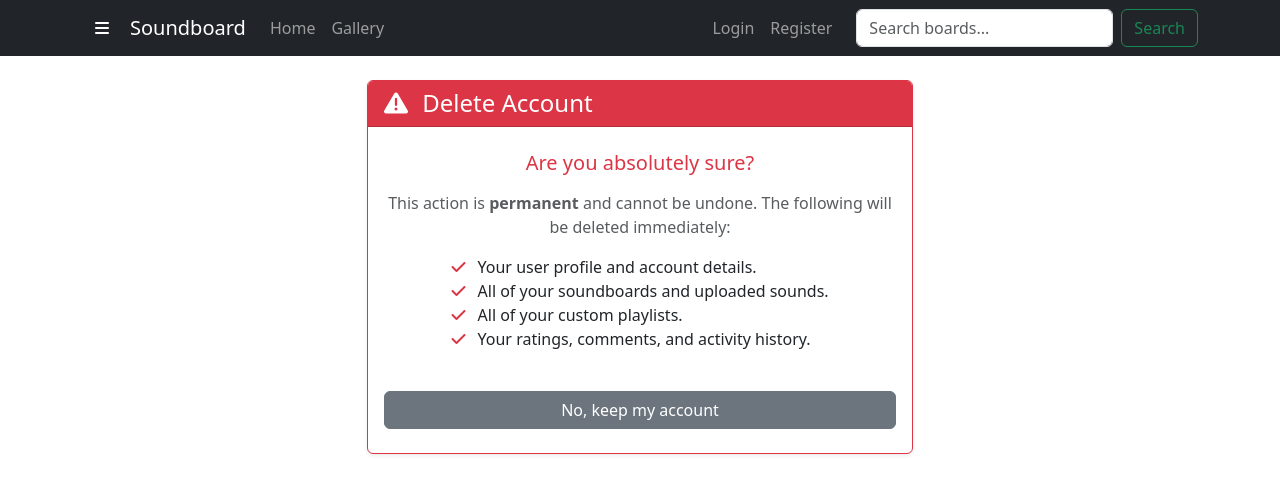
After one commit to ernestgwilsonii/Soundboard, a Flask app: template templates/auth/delete_account.html in a window 1280 px wide. The commit adds this page. Shown: the top 494 px of the page. Run offline with Flask 3, Linux system fonts and the light colour scheme; the template is opened without the code that fills it, so the values that code supplies are empty; data comes from the database, SQL or seed files in the repository; parts of the project's set-up code (start-up, migrations or seed data) failed here and were passed over.

Commit message:
feat(auth): Implement Account Deactivation with full data cleanup

```diff
--- a/app/models.py
+++ b/app/models.py
@@ -46,6 +46,46 @@ class User(UserMixin):
                 (self.username, self.email, self.password_hash, self.role, int(self.active), int(self.is_verified), self.avatar_path, self.failed_login_attempts, self.lockout_until, self.bio, self.social_x, self.social_youtube, self.social_website, self.id)
             )
         db.commit()
+
+    def delete(self):
+        """
+        Permanently deletes the user and all associated data (boards, sounds, playlists, etc.).
+        """
+        if not self.id:
+            return
+
+        db_ac = get_accounts_db()
+        db_sb = get_soundboards_db()
+
+        # 1. Delete Soundboards (this handles sounds and files via Soundboard.delete)
+        sbs = Soundboard.get_by_user_id(self.id)
+        for sb in sbs:
+            sb.delete()
+
+        # 2. Delete Playlists
+        pls = Playlist.get_by_user_id(self.id)
+        for pl in pls:
+            pl.delete()
+
+        # 3. Cleanup social records
+        db_sb.execute("DELETE FROM ratings WHERE user_id = ?", (self.id,))
+        db_sb.execute("DELETE FROM comments WHERE user_id = ?", (self.id,))
+        db_sb.execute("DELETE FROM activities WHERE user_id = ?", (self.id,))
+        db_sb.commit()
+
+        # 4. Cleanup account records
+        db_ac.execute("DELETE FROM favorites WHERE user_id = ?", (self.id,))
+        db_ac.execute("DELETE FROM notifications WHERE user_id = ?", (self.id,))
+        db_ac.execute("DELETE FROM users WHERE id = ?", (self.id,))
+        db_ac.commit()
+
+        # 5. Delete avatar file if exists
+        if self.avatar_path:
+            import os
+            from flask import current_app
+            full_path = os.path.join(current_app.config['UPLOAD_FOLDER'], self.avatar_path)
+            if os.path.exists(full_path):
+                os.remove(full_path)
 
     def add_favorite(self, soundboard_id):
         db = get_accounts_db()
--- /dev/null
+++ b/templates/auth/delete_account.html
@@ -0,0 +1,39 @@
+{% extends "base.html" %}
+
+{% block content %}
+<div class="row justify-content-center">
+    <div class="col-md-6">
+        <div class="card border-danger shadow-sm">
+            <div class="card-header bg-danger text-white">
+                <h4 class="mb-0"><i class="fas fa-exclamation-triangle me-2"></i> Delete Account</h4>
+            </div>
+            <div class="card-body py-4 text-center">
+                <h5 class="text-danger mb-3">Are you absolutely sure?</h5>
+                <p class="text-muted">This action is <strong>permanent</strong> and cannot be undone. The following will be deleted immediately:</p>
+                <ul class="list-unstyled text-start d-inline-block">
+                    <li><i class="fas fa-check text-danger me-2"></i> Your user profile and account details.</li>
+                    <li><i class="fas fa-check text-danger me-2"></i> All of your soundboards and uploaded sounds.</li>
+                    <li><i class="fas fa-check text-danger me-2"></i> All of your custom playlists.</li>
+                    <li><i class="fas fa-check text-danger me-2"></i> Your ratings, comments, and activity history.</li>
+                </ul>
+
+                <form action="" method="post" class="mt-4" novalidate>
+                    {{ form.hidden_tag() }}
+                    <div class="mb-4">
+                        {{ form.confirmation.label(class="form-label fw-bold") }}
+                        {{ form.confirmation(class="form-control text-center", placeholder="DELETE") }}
+                        {% for error in form.confirmation.errors %}
+                        <div class="text-danger small mt-1">{{ error }}</div>
+                        {% endfor %}
+                    </div>
+
+                    <div class="d-grid gap-2">
+                        {{ form.submit(class="btn btn-danger") }}
+                        <a href="{{ url_for('auth.profile') }}" class="btn btn-secondary">No, keep my account</a>
+                    </div>
+                </form>
+            </div>
+        </div>
+    </div>
+</div>
+{% endblock %}
```
Also changed, not shown: app/auth/forms.py (+8 -0 lines), app/auth/routes.py (+14 -0 lines), templates/auth/profile.html (+15 -5 lines).
